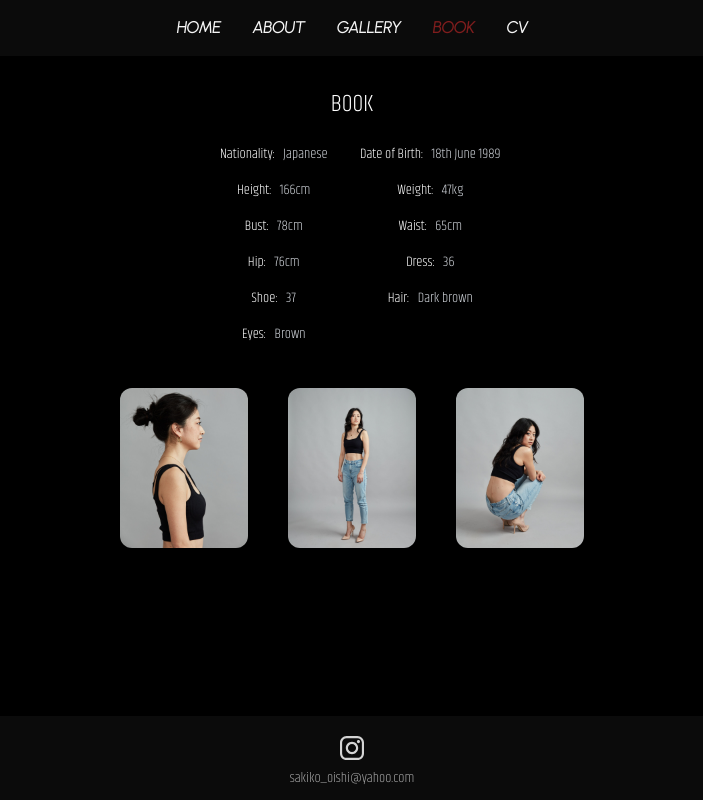
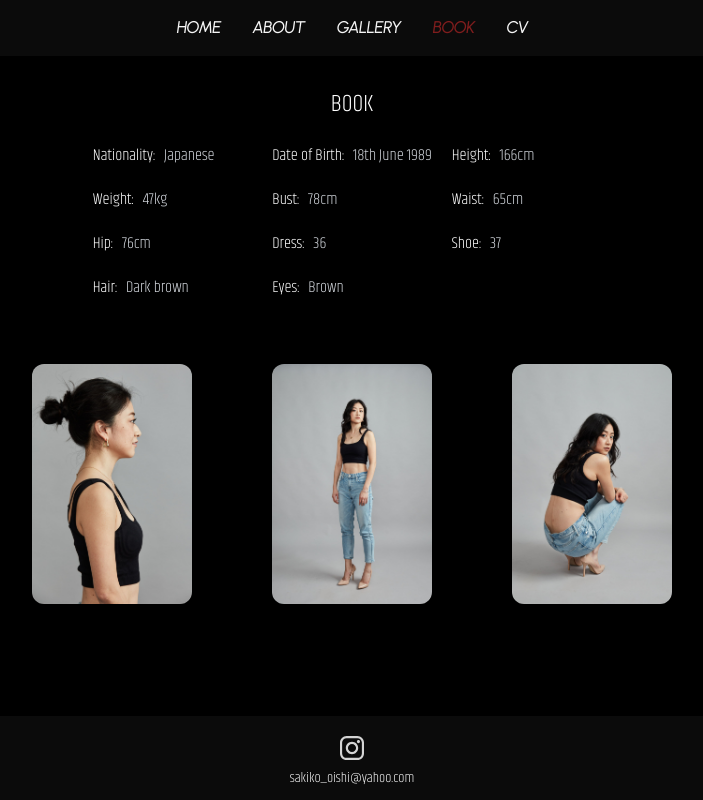
Before and after one commit to VivienIngrams/Sakiko, a Next.js app: page /Book in a window 1280 px wide. Shown: the whole page, without its empty margins (288-991 px from the left). Built offline with nearby package versions, Linux system fonts and the light colour scheme.

Commit message:
Some styling and fixing errors

```diff
--- a/src/components/Sections/Footer.tsx
+++ b/src/components/Sections/Footer.tsx
@@ -8,7 +8,7 @@ const Footer: FC = memo(() => (
       <div className="flex gap-x-2 text-neutral-300">
         <Socials />
       </div>
-      <span className="text-sm text-neutral-400">sakiko_oishi@yahoo.com</span>
+      <span className="text-sm text-neutral-100">sakiko_oishi@yahoo.com</span>
     </div>
   </div>
 ));
--- a/src/pages/Book.tsx
+++ b/src/pages/Book.tsx
@@ -1,4 +1,3 @@
-
 import classNames from 'classnames';
 import Image from 'next/image';
 import {FC, memo} from 'react';
@@ -8,50 +7,52 @@ import Footer from '../components/Sections/Footer';
 import Header from '../components/Sections/Header';
 import {aboutData, SectionId} from '../data/data';
 
-
 const Book: FC = memo(() => {
-  const {profileImageSrc,  aboutItems, bookImage1, bookImage2, bookImage3} = aboutData;
+  const {profileImageSrc, aboutItems, bookImage1, bookImage2, bookImage3} = aboutData;
   return (
     <>
       <Header />
       <Section className="bg-black" sectionId={SectionId.Book}>
         <div className={classNames('grid grid-cols-1 gap-y-4', {'md:grid-cols-4': !!profileImageSrc})}>
-        <div className={classNames('col-span-1 flex flex-col items-center gap-y-6', {'md:col-span-4': !!profileImageSrc})}>
-          <div className="flex flex-col items-center gap-y-2">
-            </div>
-            <h2 className="text-2xl font-thin uppercase text-white text-center">Book</h2>
-
-          <ul className="grid grid-cols-1 gap-4 sm:grid-cols-2 ">
+          <div
+            className={classNames('col-span-1 flex flex-col items-center gap-y-6', {
+              'md:col-span-4': !!profileImageSrc,
+            })}>
+            <div className="flex flex-col items-center gap-y-5"></div>
+            <h2 className="text-center text-2xl font-thin uppercase text-white">Book</h2>
+            <ul className="grid grid-cols-3 col-span-5 gap-5 sm:grid-cols-3 ">
               {aboutItems.map(({label, text, Icon}, idx) => (
-              <li className="col-span-1 flex justify-center gap-x-2" key={idx}>
+                <li className="col-span-1 flex  gap-x-2" key={idx}>
                   {Icon && <Icon className="h-5 w-5 text-white" />}
-                <span className="text-sm font-normal text-white">{label}:</span>
-                <span className=" text-sm text-gray-300">{text}</span>
+                  <span className=" font-normal text-white">{label}:</span>
+                  <span className="text-gray-300">{text}</span>
                 </li>
               ))}
             </ul>
-          <div className='flex flex-wrap justify-center'>
+            <div className="flex flex-wrap justify-center ">
               {!!profileImageSrc && (
-          <div className="col-span-1 m-5 flex justify-center md:justify-start">
-            <div className="relative h-40 w-40 overflow-hidden rounded-xl md:h-50 md:w-32">
+                <div className="col-span-1 m-10 flex justify-center md:justify-start">
+                  <div className="md:h-60 relative h-40 w-40 overflow-hidden rounded-xl md:w-40">
                     <Image alt="about-me-image" layout="fill" objectFit="cover" src={bookImage1} />
                   </div>
                 </div>
               )}
               {!!profileImageSrc && (
-          <div className="col-span-1 m-5 flex justify-center md:justify-start">
-            <div className="relative h-40 w-40 overflow-hidden rounded-xl md:h-50 md:w-32">
+                <div className="col-span-1 m-10 flex justify-center md:justify-start">
+                  <div className="md:h-60 relative h-40 w-40 overflow-hidden rounded-xl md:w-40">
                     <Image alt="about-me-image" layout="fill" objectFit="cover" src={bookImage2} />
                   </div>
                 </div>
               )}
               {!!profileImageSrc && (
-          <div className="col-span-1 m-5 flex justify-center md:justify-start">
-            <div className="relative h-40 w-40 overflow-hidden rounded-xl md:h-50 md:w-32">
+                <div className="col-span-1 m-10 flex justify-center md:justify-start">
+                  <div className="md:h-60 relative h-40 w-40 overflow-hidden rounded-xl md:w-40">
                     <Image alt="about-me-image" layout="fill" objectFit="cover" src={bookImage3} />
                   </div>
                 </div>
-        )}     </div>   </div>
+              )}{' '}
+            </div>{' '}
+          </div>
         </div>
       </Section>
       <Footer />
--- a/src/pages/index.tsx
+++ b/src/pages/index.tsx
@@ -1,4 +1,4 @@
-import dynamic from 'next/dynamic';
+
 import Image from 'next/image';
 import Link from 'next/link';
 import {FC, memo, useMemo} from 'react';
@@ -6,7 +6,6 @@ import {FC, memo, useMemo} from 'react';
 import Page from '../components/Layout/Page';
 import Section from '../components/Layout/Section';
 import Footer from '../components/Sections/Footer';
-import Socials from '../components/Socials';
 import {heroData, homePageMeta, SectionId} from '../data/data';
 
 // eslint-disable-next-line react-memo/require-memo
@@ -35,9 +34,9 @@ const Home: FC = memo(() => {
               {heroData.description}
 
               <div className=" p-2 mt-5  max-w-screen-lg px-4 font-urban text-2xl font-thin text-white space-y-0  sm:text-3xl lg:px-0 lg:text-5xl">
-                {navSections.map((section: unknown) => (
-                  <div className="p-4">
-                    <Link href={`/${section}`}>{section}</Link>
+                {navSections.map((section: string) => (
+                  <div className="p-4" key={section}>
+                    <Link href={`/${section}`} >{section}</Link>
                   </div>
                 ))}
               </div>
```
Lines whose indentation alone changed are shown as unchanged.
